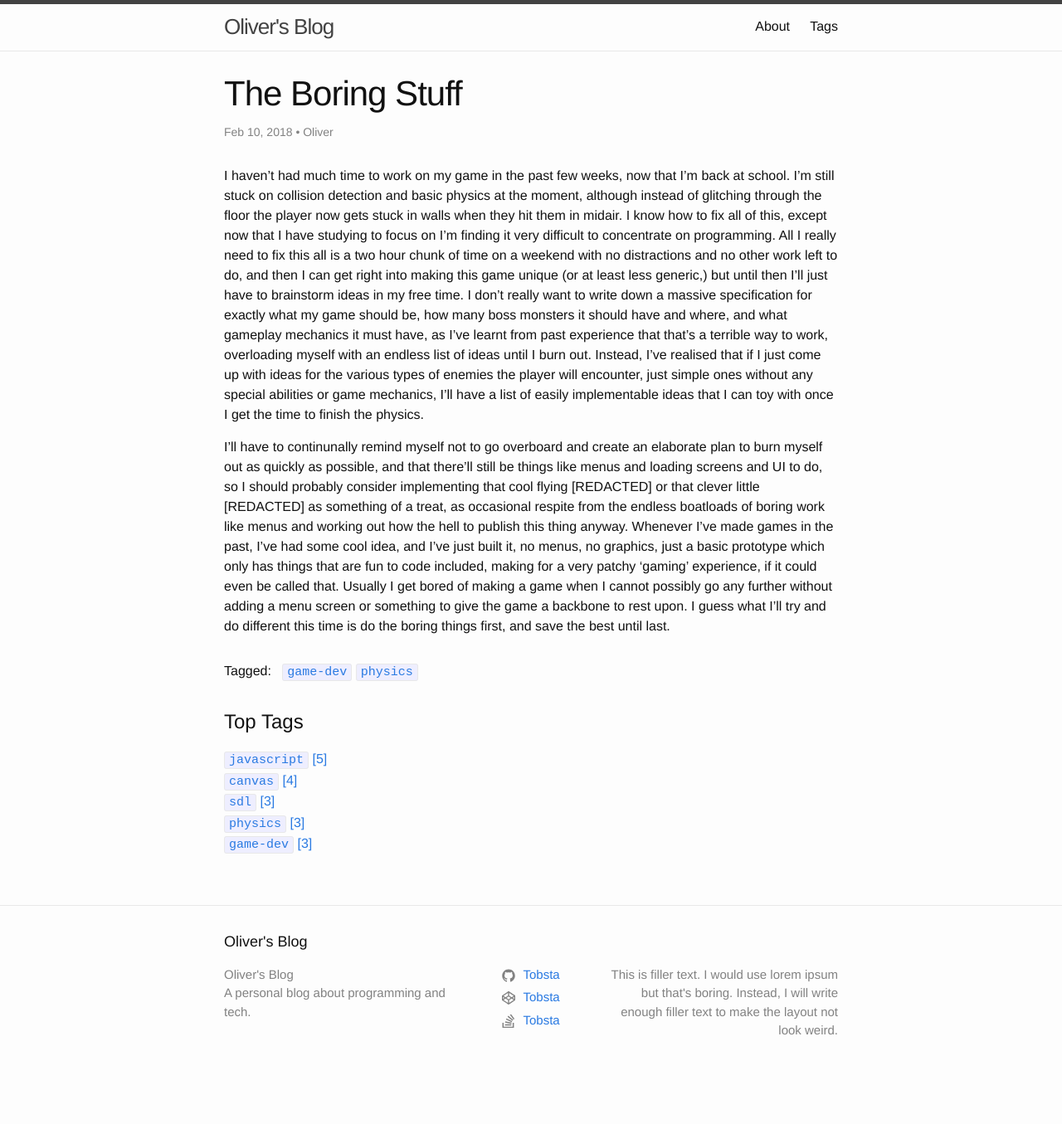
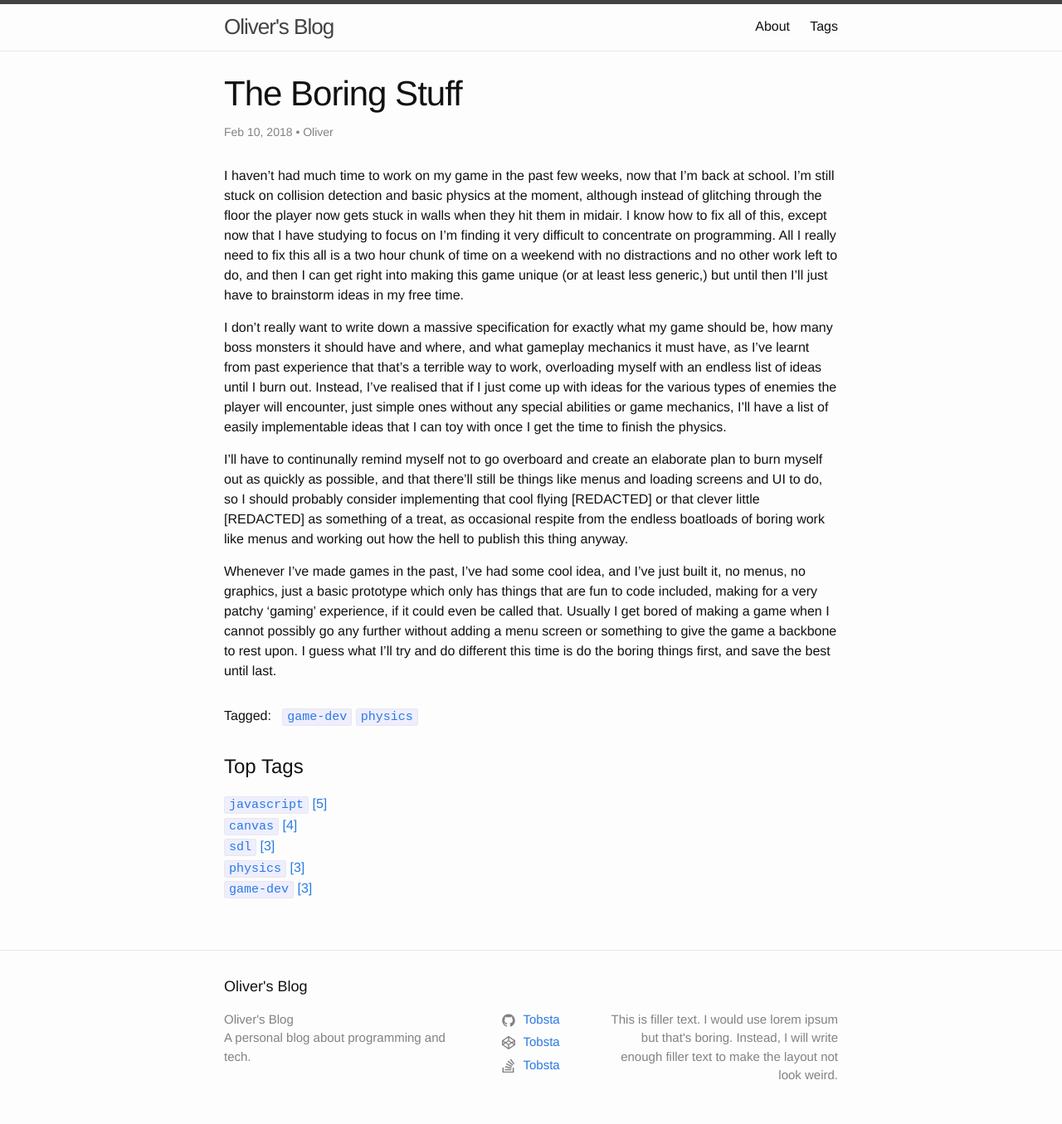
Before and after one commit to OliverBalfour/oliverbalfour.github.io, a Jekyll site: the page built from _posts/2018-2-10-the-boring-stuff.md, in a window 1280 px wide. Shown: the whole page at 83% size. Built offline with Jekyll 4.4.1, drawn with Linux system fonts in a browser that asks for light colours; comment, search, counter and statistics services are not loaded; before the commit the page ends 1301 px from its top, so only the background shows below that.

Commit message:
Minor edits

```diff
--- a/_posts/2018-2-10-the-boring-stuff.md
+++ b/_posts/2018-2-10-the-boring-stuff.md
@@ -5,6 +5,10 @@ category: game-dev
 tags: game-dev physics
 ---
 
-I haven't had much time to work on my game in the past few weeks, now that I'm back at school. I'm still stuck on collision detection and basic physics at the moment, although instead of glitching through the floor the player now gets stuck in walls when they hit them in midair. I know how to fix all of this, except now that I have studying to focus on I'm finding it very difficult to concentrate on programming. All I really need to fix this all is a two hour chunk of time on a weekend with no distractions and no other work left to do, and then I can get right into making this game unique (or at least less generic,) but until then I'll just have to brainstorm ideas in my free time. I don't really want to write down a massive specification for exactly what my game should be, how many boss monsters it should have and where, and what gameplay mechanics it must have, as I've learnt from past experience that that's a terrible way to work, overloading myself with an endless list of ideas until I burn out. Instead, I've realised that if I just come up with ideas for the various types of enemies the player will encounter, just simple ones without any special abilities or game mechanics, I'll have a list of easily implementable ideas that I can toy with once I get the time to finish the physics.
+I haven't had much time to work on my game in the past few weeks, now that I'm back at school. I'm still stuck on collision detection and basic physics at the moment, although instead of glitching through the floor the player now gets stuck in walls when they hit them in midair. I know how to fix all of this, except now that I have studying to focus on I'm finding it very difficult to concentrate on programming. All I really need to fix this all is a two hour chunk of time on a weekend with no distractions and no other work left to do, and then I can get right into making this game unique (or at least less generic,) but until then I'll just have to brainstorm ideas in my free time.
 
-I'll have to continunally remind myself not to go overboard and create an elaborate plan to burn myself out as quickly as possible, and that there'll still be things like menus and loading screens and UI to do, so I should probably consider implementing that cool flying [REDACTED] or that clever little [REDACTED] as something of a treat, as occasional respite from the endless boatloads of boring work like menus and working out how the hell to publish this thing anyway. Whenever I've made games in the past, I've had some cool idea, and I've just built it, no menus, no graphics, just a basic prototype which only has things that are fun to code included, making for a very patchy 'gaming' experience, if it could even be called that. Usually I get bored of making a game when I cannot possibly go any further without adding a menu screen or something to give the game a backbone to rest upon. I guess what I'll try and do different this time is do the boring things first, and save the best until last.
+I don't really want to write down a massive specification for exactly what my game should be, how many boss monsters it should have and where, and what gameplay mechanics it must have, as I've learnt from past experience that that's a terrible way to work, overloading myself with an endless list of ideas until I burn out. Instead, I've realised that if I just come up with ideas for the various types of enemies the player will encounter, just simple ones without any special abilities or game mechanics, I'll have a list of easily implementable ideas that I can toy with once I get the time to finish the physics.
+
+I'll have to continunally remind myself not to go overboard and create an elaborate plan to burn myself out as quickly as possible, and that there'll still be things like menus and loading screens and UI to do, so I should probably consider implementing that cool flying [REDACTED] or that clever little [REDACTED] as something of a treat, as occasional respite from the endless boatloads of boring work like menus and working out how the hell to publish this thing anyway.
+
+Whenever I've made games in the past, I've had some cool idea, and I've just built it, no menus, no graphics, just a basic prototype which only has things that are fun to code included, making for a very patchy 'gaming' experience, if it could even be called that. Usually I get bored of making a game when I cannot possibly go any further without adding a menu screen or something to give the game a backbone to rest upon. I guess what I'll try and do different this time is do the boring things first, and save the best until last.
```
